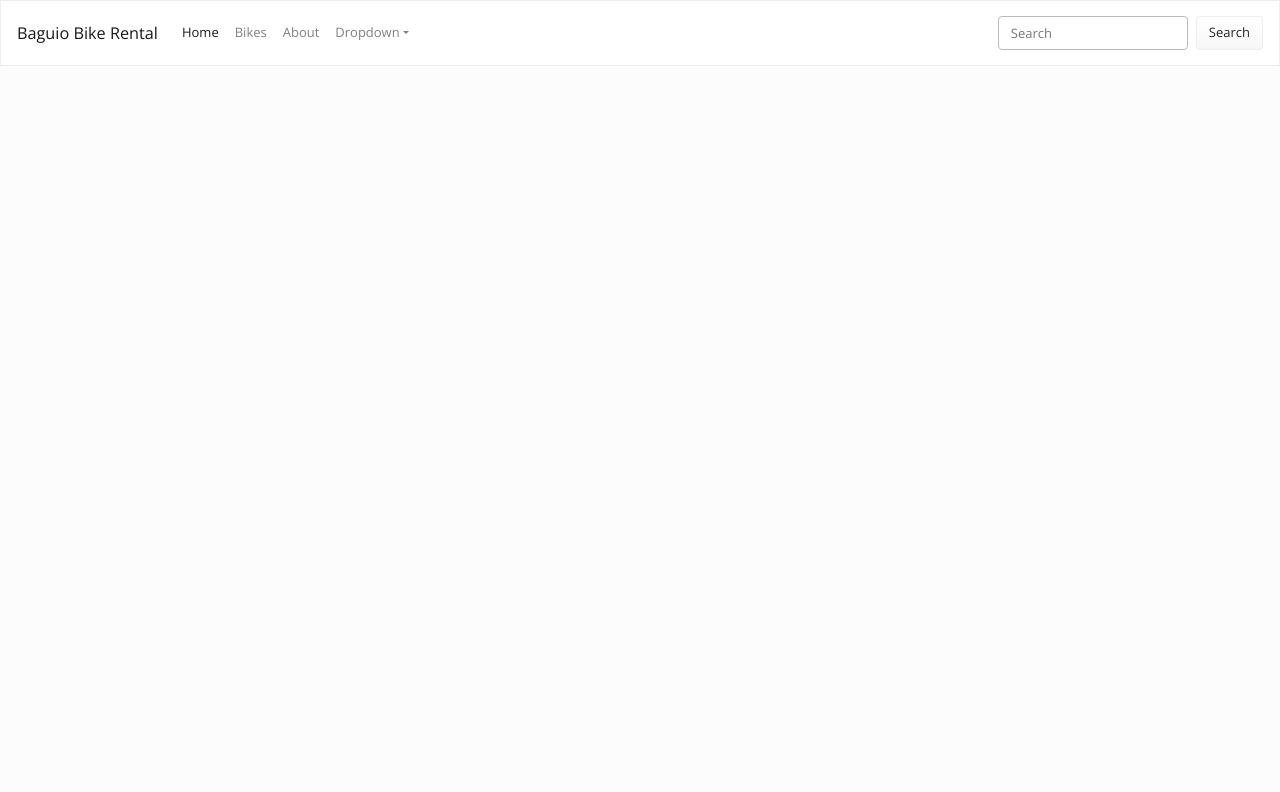
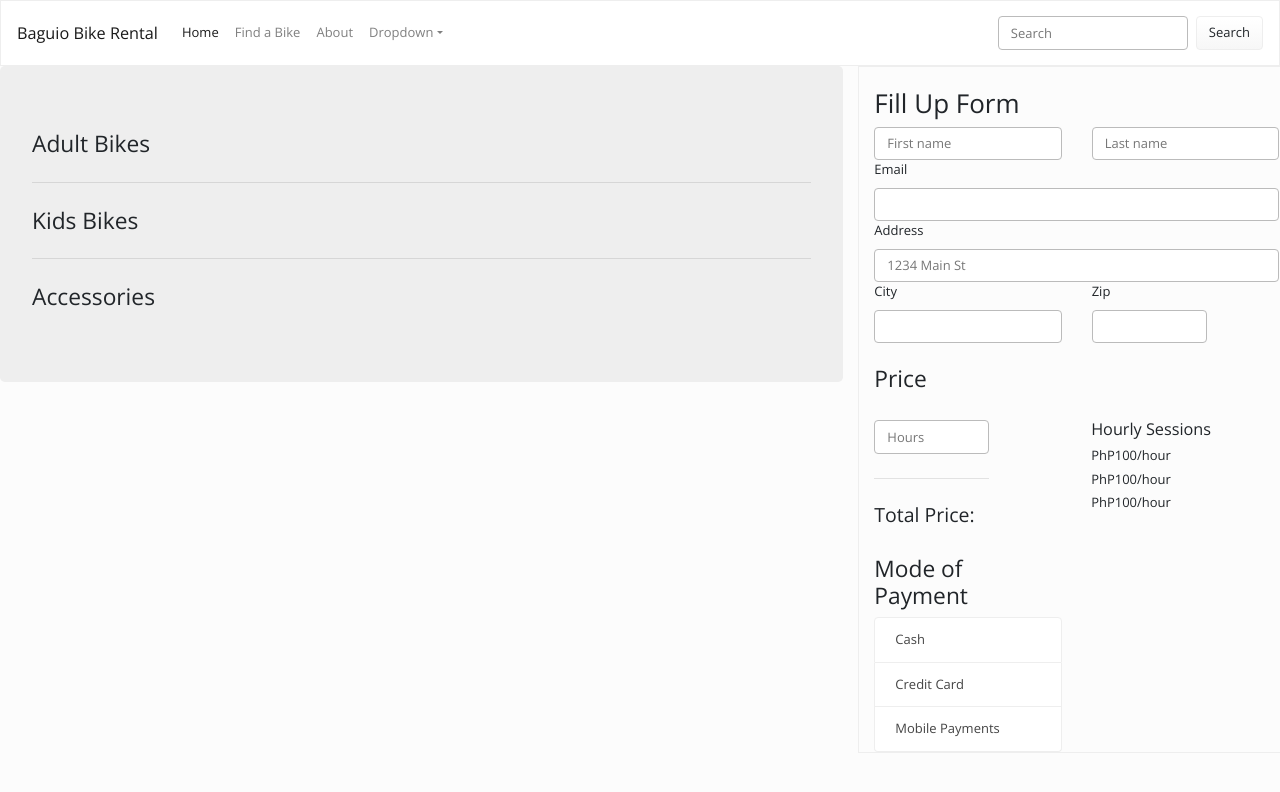
Before and after one commit to rbandong041396/Bike-Rental, an Angular app in the folder APP-dev-Rental/: page /findabike in a window 1280 px wide. Before the commit this address led to /. Shown: the top 792 px of the page. Built offline with nearby package versions, Linux system fonts and the light colour scheme.

Commit message:
jan 27 update

```diff
--- a/APP-dev-Rental/src/app/app-routing.module.ts
+++ b/APP-dev-Rental/src/app/app-routing.module.ts
@@ -2,10 +2,12 @@ import { NgModule } from '@angular/core';
 import { RouterModule, Routes } from '@angular/router';
 
 import { HomeComponent } from './components/home/home.component';
+import { FindabikeComponent } from './components/findabike/findabike.component';
 
 const routes: Routes = [
   {path: "", pathMatch: "full", redirectTo: "home"},
-  {path: "home", component: HomeComponent}
+  {path: "home", component: HomeComponent},
+  {path: "findabike", component: FindabikeComponent},
 ];
 
 @NgModule({
--- a/APP-dev-Rental/src/app/app.component.html
+++ b/APP-dev-Rental/src/app/app.component.html
@@ -13,7 +13,7 @@
         </a>
       </li>
       <li class="nav-item">
-        <a class="nav-link" href="#">Bikes</a>
+        <a class="nav-link" routerLink="/findabike">Find a Bike</a>
       </li>
       <li class="nav-item">
         <a class="nav-link" href="#">About</a>
--- a/APP-dev-Rental/src/app/app.module.ts
+++ b/APP-dev-Rental/src/app/app.module.ts
@@ -4,11 +4,13 @@ import { BrowserModule } from '@angular/platform-browser';
 import { AppRoutingModule } from './app-routing.module';
 import { AppComponent } from './app.component';
 import { HomeComponent } from './components/home/home.component';
+import { FindabikeComponent } from './components/findabike/findabike.component';
 
 @NgModule({
   declarations: [
     AppComponent,
-    HomeComponent
+    HomeComponent,
+    FindabikeComponent
   ],
   imports: [
     BrowserModule,
--- /dev/null
+++ b/APP-dev-Rental/src/app/components/findabike/findabike.component.html
@@ -0,0 +1,118 @@
+
+
+
+    <div class="row">
+      <div class="col col-md-8" >
+        <div class="jumbotron">
+            <h3 data-bs-toggle="collapse" href="#collapseExample" role="button" aria-expanded="false" aria-controls="collapseExample" class="display-5">Adult Bikes</h3>
+              <div class="collapse" id="collapseExample">
+                <div class="card card-body">
+                    <div class="row">
+                        <div class="col col-md-4"><img src="assets/img/adultBike.png" class="rounded" alt="..."></div>
+                        <div class="col col-md-4"><img src="assets/img/adultBike.png" class="rounded" alt="..."></div>
+                        <div class="col col-md-4"><img src="assets/img/adultBike.png" class="rounded" alt="..."></div>
+                    </div>
+                    <div class="row">
+                        <div class="col col-md-4"><img src="assets/img/adultBike.png" class="rounded" alt="..."></div>
+                        <div class="col col-md-4"><img src="assets/img/adultBike.png" class="rounded" alt="..."></div>
+                        <div class="col col-md-4"><img src="assets/img/adultBike.png" class="rounded" alt="..."></div>
+                    </div>
+                </div>
+          </div>
+          <hr class="my-4">
+
+          <h3 data-bs-toggle="collapse" href="#collapseExample2" role="button" aria-expanded="false" aria-controls="collapseExample" class="display-5">Kids Bikes</h3>
+              <div class="collapse" id="collapseExample2">
+                <div class="card card-body">
+                    <div class="row">
+                        <div class="col col-md-4"><img src="assets/img/adultBike.png" class="rounded" alt="..."></div>
+                        <div class="col col-md-4"><img src="assets/img/adultBike.png" class="rounded" alt="..."></div>
+                        <div class="col col-md-4"><img src="assets/img/adultBike.png" class="rounded" alt="..."></div>
+                    </div>
+                    <div class="row">
+                        <div class="col col-md-4"><img src="assets/img/adultBike.png" class="rounded" alt="..."></div>
+                        <div class="col col-md-4"><img src="assets/img/adultBike.png" class="rounded" alt="..."></div>
+                        <div class="col col-md-4"><img src="assets/img/adultBike.png" class="rounded" alt="..."></div>
+                    </div>
+                </div>
+          </div>
+          <hr class="my-4">
+          <h3 data-bs-toggle="collapse" href="#Accessories" role="button" aria-expanded="false" aria-controls="collapseExample" class="display-5">Accessories</h3>
+              <div class="collapse" id="Accessories">
+                <div class="card card-body">
+                    <div class="row">
+                        <div class="col col-md-4"><img src="assets/img/adultBike.png" class="rounded" alt="..."></div>
+                        <div class="col col-md-4"><img src="assets/img/adultBike.png" class="rounded" alt="..."></div>
+                        <div class="col col-md-4"><img src="assets/img/adultBike.png" class="rounded" alt="..."></div>
+                    </div>
+                    <div class="row">
+                        <div class="col col-md-4"><img src="assets/img/adultBike.png" class="rounded" alt="..."></div>
+                        <div class="col col-md-4"><img src="assets/img/adultBike.png" class="rounded" alt="..."></div>
+                        <div class="col col-md-4"><img src="assets/img/adultBike.png" class="rounded" alt="..."></div>
+                    </div>
+                </div>
+          </div>
+      </div>
+    </div>
+
+    <div class="col col-md-4" style="border:1px solid #EEEEEE;">
+        <h2 style="margin-top: 5%;">Fill Up Form</h2>
+        <div class="row g-3">
+            <div class="col">
+              <input type="text" class="form-control" placeholder="First name" aria-label="First name">
+            </div>
+            <div class="col">
+              <input type="text" class="form-control" placeholder="Last name" aria-label="Last name">
+            </div>
+          </div>
+          <form class="row g-3">
+            <div class="col-md-12">
+              <label for="inputEmail4" class="form-label">Email</label>
+              <input type="email" class="form-control" id="inputEmail4">
+            </div>
+            <div class="col-12">
+              <label for="inputAddress" class="form-label">Address</label>
+              <input type="text" class="form-control" id="inputAddress" placeholder="1234 Main St">
+            </div>
+
+            <div class="col-md-6">
+              <label for="inputCity" class="form-label">City</label>
+              <input type="text" class="form-control" id="inputCity">
+            </div>
+            <div class="col-md-4">
+              <label for="inputZip" class="form-label">Zip</label>
+              <input type="text" class="form-control" id="inputZip">
+            </div>
+            <div class="col-md-4" style="margin-top: 5%;">
+                <p class="h3">Price</p>
+              </div>
+          </form>
+
+          <div class="row g-3" style="margin-top: 5%;">
+            <div class="col-md-4">
+              <input type="text" class="form-control" placeholder="Hours" aria-label="First name">
+              <hr class="my-4">
+              <p class="h4">Total Price:</p>
+            </div>
+            <div class="col-md-8" style="padding-left: 20%;">
+                <p class="h5">Hourly Sessions</p>
+                <p class="h6">PhP100/hour</p>
+                <p class="h6">PhP100/hour</p>
+                <p class="h6">PhP100/hour</p>
+            </div>
+          </div>
+
+          <div class="row g-3" style="margin-top: 5%;">
+            <div class="col-md-6">
+              <p class="h3">Mode of Payment</p>
+              <div class="list-group">
+                <a href="#" class="list-group-item list-group-item-action">Cash</a>
+                <a href="#" class="list-group-item list-group-item-action">Credit Card</a>
+                <a href="#" class="list-group-item list-group-item-action">Mobile Payments</a>
+
+              </div>
+            </div>
+
+          </div>
+    </div>
+  </div>
--- /dev/null
+++ b/APP-dev-Rental/src/app/components/findabike/findabike.component.ts
@@ -0,0 +1,15 @@
+import { Component, OnInit } from '@angular/core';
+
+@Component({
+  selector: 'app-findabike',
+  templateUrl: './findabike.component.html',
+  styleUrls: ['./findabike.component.css']
+})
+export class FindabikeComponent implements OnInit {
+
+  constructor() { }
+
+  ngOnInit(): void {
+  }
+
+}
--- a/APP-dev-Rental/src/app/components/home/home.component.html
+++ b/APP-dev-Rental/src/app/components/home/home.component.html
@@ -67,9 +67,9 @@
           </div>
         </div>
           <hr class="my-4">
-          <p>it uses utility classes for typography and spacing to space content out within the larger container.</p>
+          <p>Lorem ipsum dolor sit amet, consectetur adipiscing elit, sed do eiusmod tempor incididunt ut labore et dolore magna.</p>
           <p class="lead">
-            <a class="btn btn-primary btn-lg" href="#" role="button">List a ride</a>
+            <a class="btn btn-primary btn-lg" href="#" role="button">List a Ride</a>
           </p>
         </div>
       </div>
```
Also changed, not shown: APP-dev-Rental/src/app/components/findabike/findabike.component.css (added), APP-dev-Rental/src/assets/img/adultBike.png (added), 1 other file (tests, documents, lock files or other folders).
